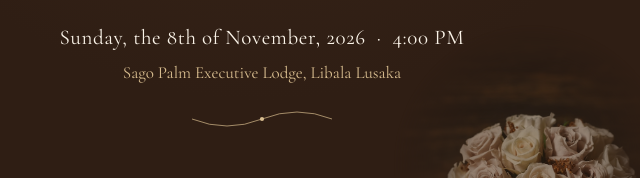
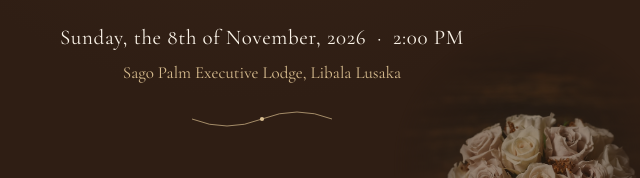
Before and after one commit to Luh-code/naku-s-invitation-card-, a plain HTML site: page index.html in a window 1280 px wide. Shown: the part 553-731 px from the top of the page, 378-1018 px from the left. Drawn offline with nearby package versions, Linux system fonts and the light colour scheme; a web font is replaced by a local one.

Commit message:
time fix

```diff
--- a/index.html
+++ b/index.html
@@ -103,7 +103,7 @@
         </p>
 
         <p class="hero__date hero__in" style="--d: 5">
-          Sunday, the 8th of November, 2026 &nbsp;·&nbsp; 4:00 PM
+          Sunday, the 8th of November, 2026 &nbsp;·&nbsp; 2:00 PM
         </p>
         <!-- [EDIT: DATE] -->
         <p class="hero__venue hero__in" style="--d: 6">
```
